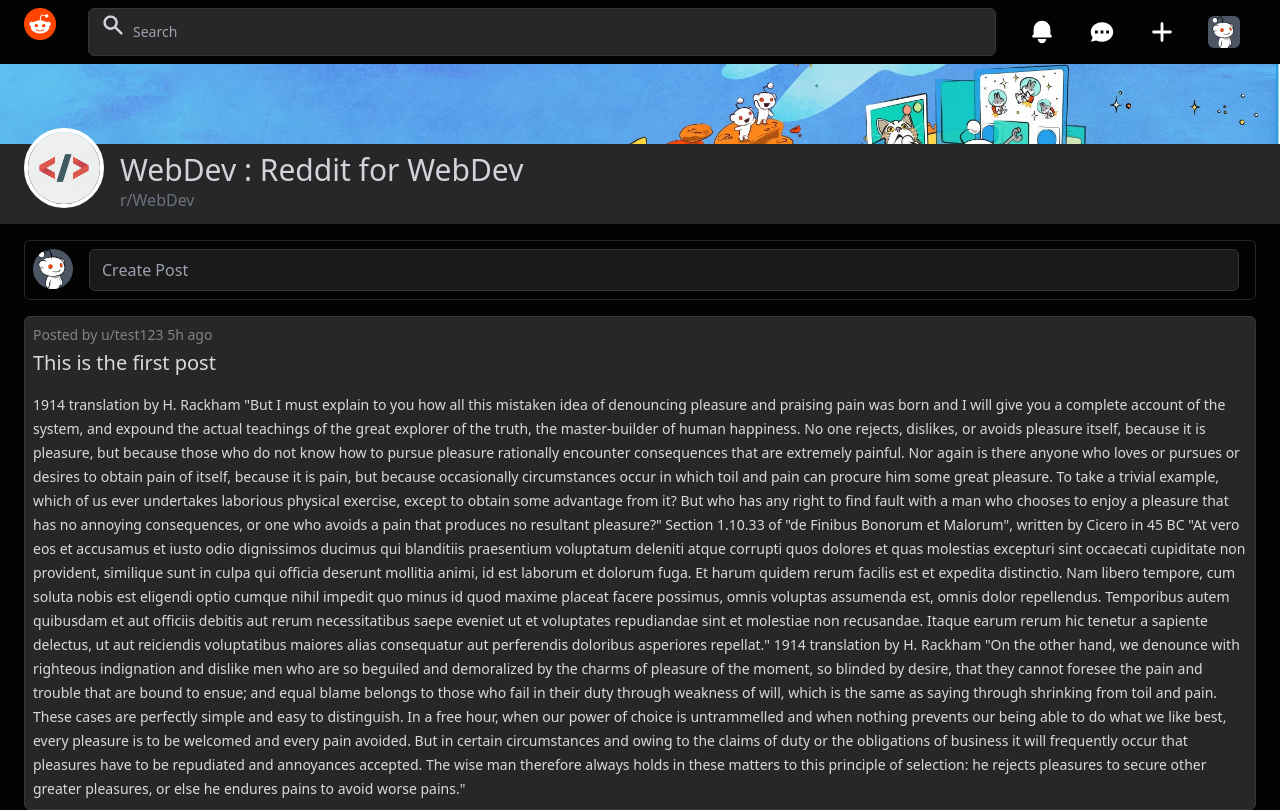
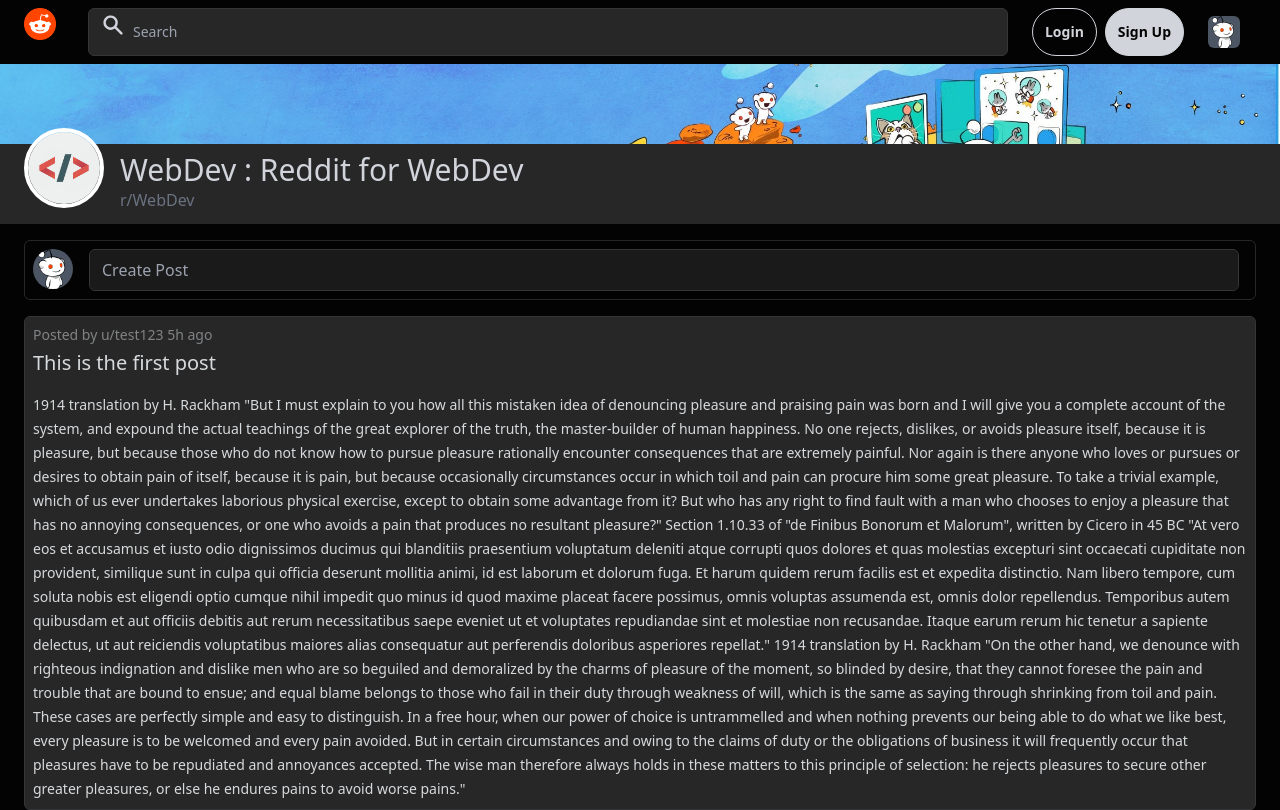
Before and after one commit to IMPWNG/RedditClone, a React (Create React App) app in the folder client/: page / in a window 1280 px wide. Built offline with nearby package versions, Linux system fonts and the light colour scheme.

Commit message:
BtnAuthStyle✅

```diff
--- a/client/src/components/Header.jsx
+++ b/client/src/components/Header.jsx
@@ -2,7 +2,14 @@
 
 import Logo from "../assets/logo/logo.png";
 
-import { Search, Notifications, Chat, Additionnal, UserAvatar } from "./Ui";
+import {
+  Search,
+  Notifications,
+  Chat,
+  Additionnal,
+  UserAvatar,
+  AuthBtn,
+} from "./Ui";
 
 export default function Header() {
   return (
@@ -10,9 +17,15 @@
       <div className="mx-4 flex">
         <img src={Logo} alt="" className="w-8 h-8 mr-4" />
         <Search />
-        <Notifications />
+        {/* <Notifications />
         <Chat />
-        <Additionnal />
+        <Additionnal /> */}
+
+        <AuthBtn outline="true" className="ml-2 mr-2">
+          Login
+        </AuthBtn>
+        <AuthBtn className="mr-2">Sign Up</AuthBtn>
+
         <UserAvatar />
       </div>
     </header>
--- /dev/null
+++ b/client/src/components/Ui/Header/Auth/AuthBtn.jsx
@@ -0,0 +1,19 @@
+import React from 'react';
+
+
+export default function AuthBtnLogin(props) {
+  let classNames =
+    "border border-gray-300 rounded-full px-3 text-sm font-bold flex-1 text-white ";
+  if (props.outline) {
+    classNames += "text-gray-300 ";
+  } else {
+    classNames += "bg-gray-300 text-reddit_dark ";
+  }
+  return (
+    <>
+      <div className="flex">
+        <button {...props} className={classNames + props.className} />
+      </div>
+    </>
+  );
+}
--- a/client/src/components/Ui/index.js
+++ b/client/src/components/Ui/index.js
@@ -1,3 +1,5 @@
+export { default as AuthBtn } from "./Header/Auth/AuthBtn";
+
 export { default as Search } from "./Header/Search";
 export { default as Notifications } from "./Header/Notifications";
 export { default as Chat } from "./Header/Chat";
@@ -5,5 +7,6 @@
 export { default as UserAvatar } from "./Header/UserAvatar";
 
 export { default as SubBanner } from "./SubHeader/SubBanner";
+
 export { default as WritePost } from "./Posts/WritePost";
 export { default as Feed } from "./Posts/Feed";
```
